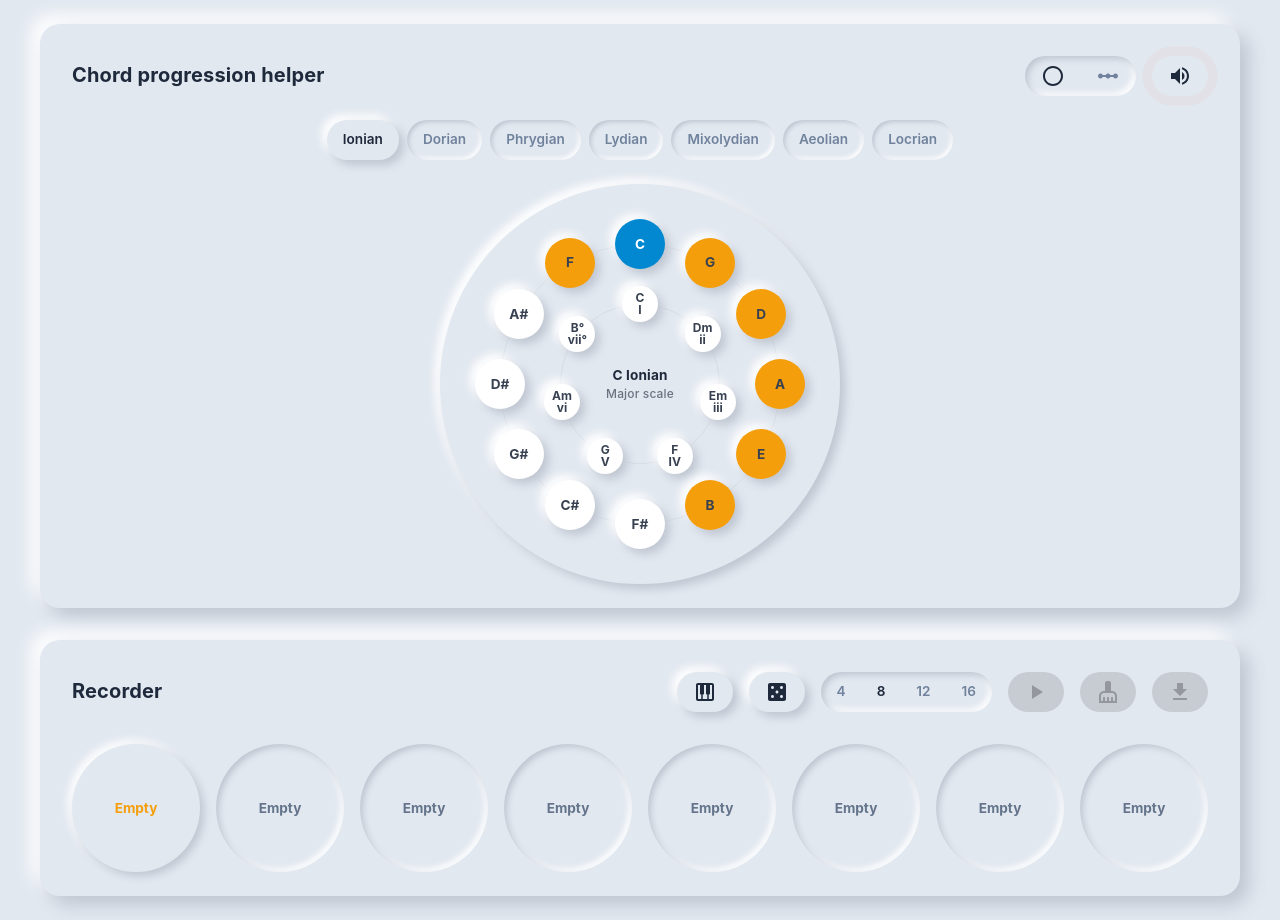
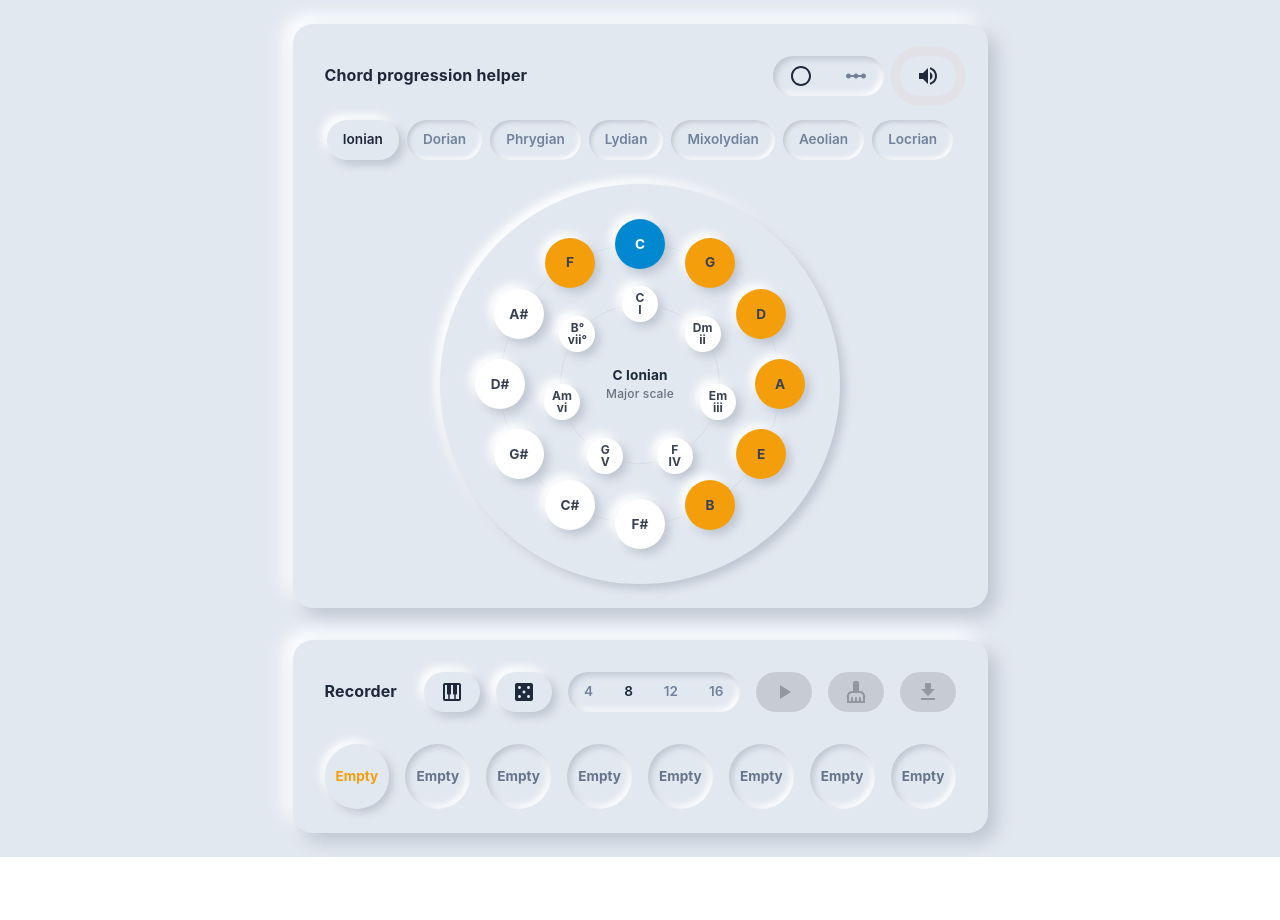
Before and after one commit to iDreadful/chord-progression, a React (Vite) app: page / in a window 1280 px wide. After the commit the page ends 857 px from the top, so only its background shows below. Built offline with nearby package versions, Linux system fonts and the light colour scheme.

Commit message:
hardcoded size

```diff
--- a/src/CircleOfFifths.jsx
+++ b/src/CircleOfFifths.jsx
@@ -273,9 +273,13 @@ const CircleOfFifths = () => {
           p: 3,
           minHeight: '100vh',
           backgroundColor: 'background.default',
+          display: 'flex',
+          flexDirection: 'column',
+          alignItems: 'center',
+          justifyContent: 'center',
         }}
       >
-        <Box sx={{ margin: '0 auto', maxWidth: '1200px' }}>
+        <Box sx={{ width: 695 }}>
           {/* Main Section - Full Width */}
           <Card sx={{ mb: 4 }}>
             <CardContent sx={{ p: 4 }}>
@@ -289,7 +293,7 @@ const CircleOfFifths = () => {
                     mb: 3,
                   }}
                 >
-                  <Typography variant="h1">Chord progression helper</Typography>
+                  <Typography variant="h2">Chord progression helper</Typography>
 
                   <Box sx={{ display: 'flex', alignItems: 'center', gap: 2 }}>
                     <ButtonGroup>
--- a/src/components/SequenceRecorder.jsx
+++ b/src/components/SequenceRecorder.jsx
@@ -75,7 +75,7 @@ const SequenceRecorder = ({
             mb: 3,
           }}
         >
-          <Typography variant="h1">Recorder</Typography>
+          <Typography variant="h2">Recorder</Typography>
 
           <Box sx={{ display: 'flex', alignItems: 'center', gap: 2 }}>
             <Button onClick={handleButtonClick} variant="contained">
```
